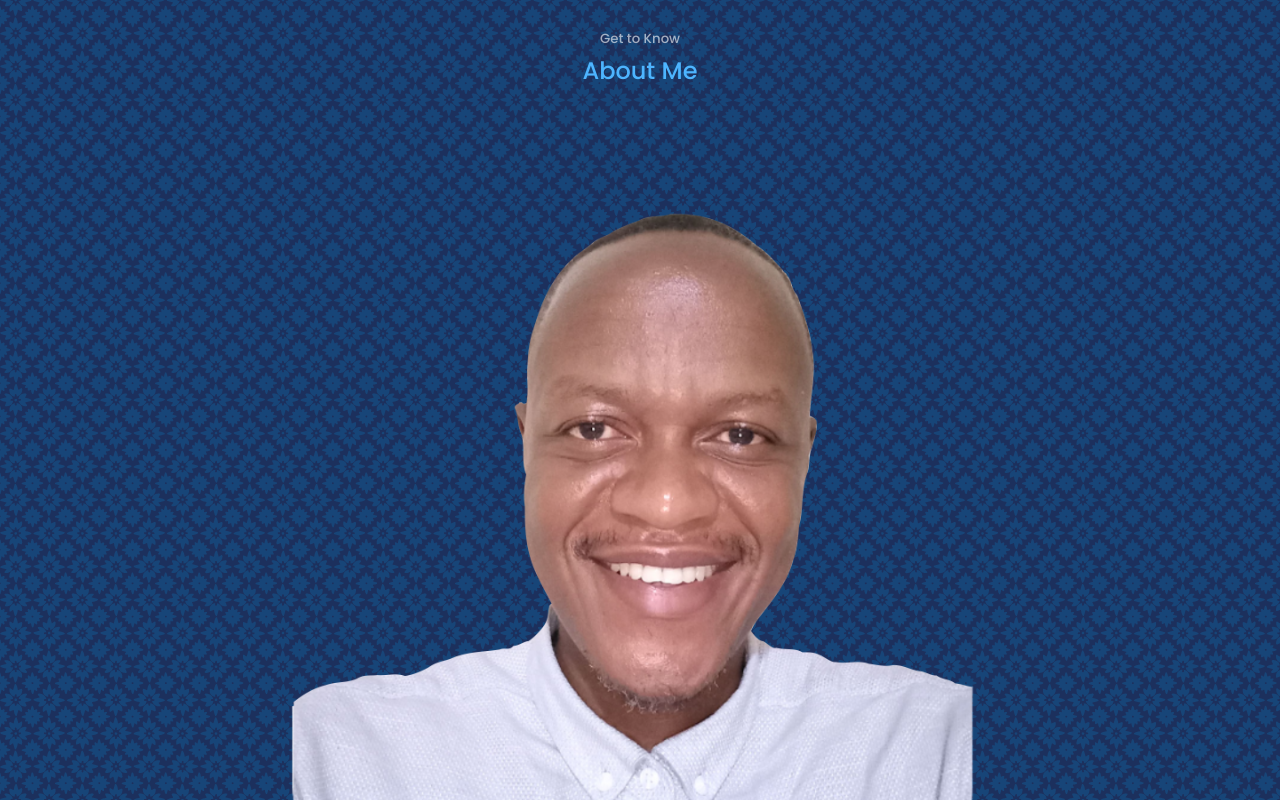
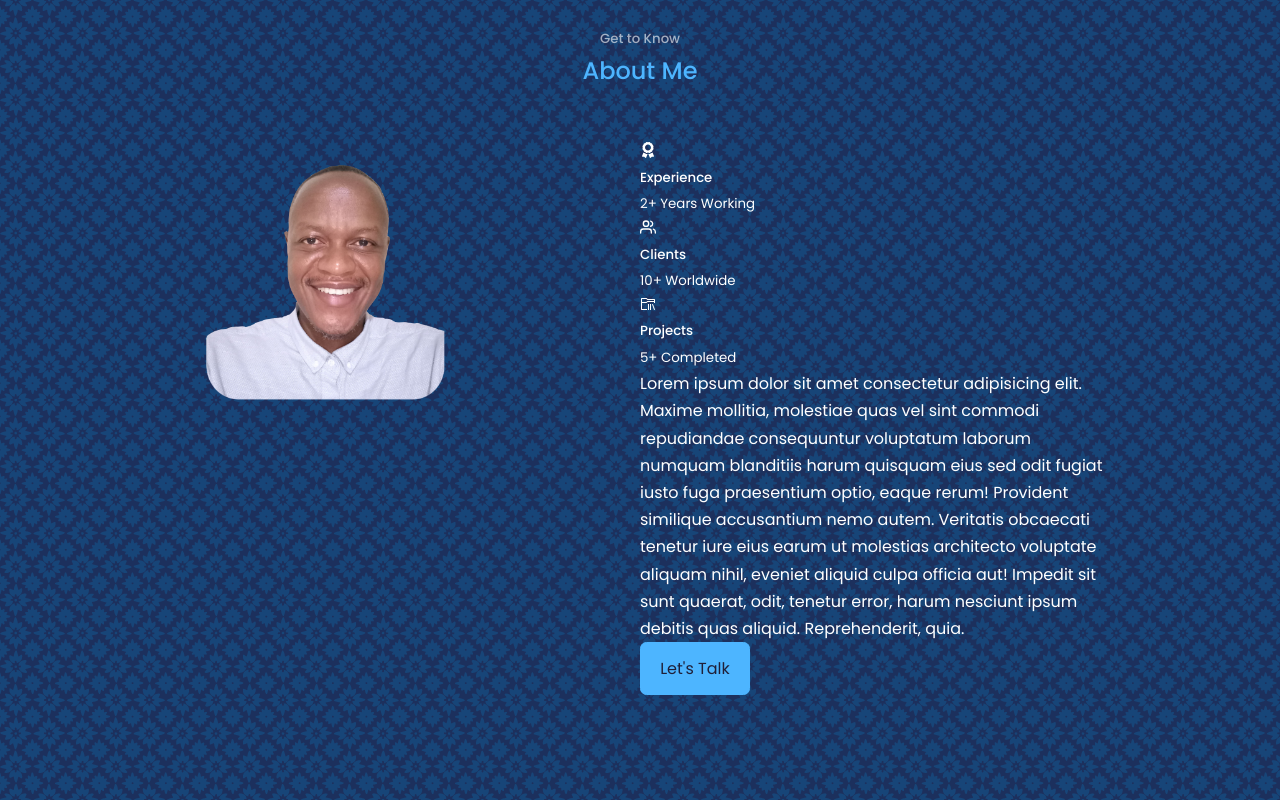
Before and after one commit to Gitthuma/george-githuma-portfolio-website, a React (Create React App) app: page / in a window 1280 px wide. Shown: the part 900-1700 px from the top of the page. Built offline with nearby package versions, Linux system fonts and the light colour scheme.

Commit message:
Style about__container

```diff
--- a/src/Components/About/About.css
+++ b/src/Components/About/About.css
@@ -0,0 +1,6 @@
+/*Style about__container*/
+.about__container {
+    display: grid;
+    grid-template-columns: 35% 50%; /*First is left and second is right*/
+    gap: 15%;
+}
```
